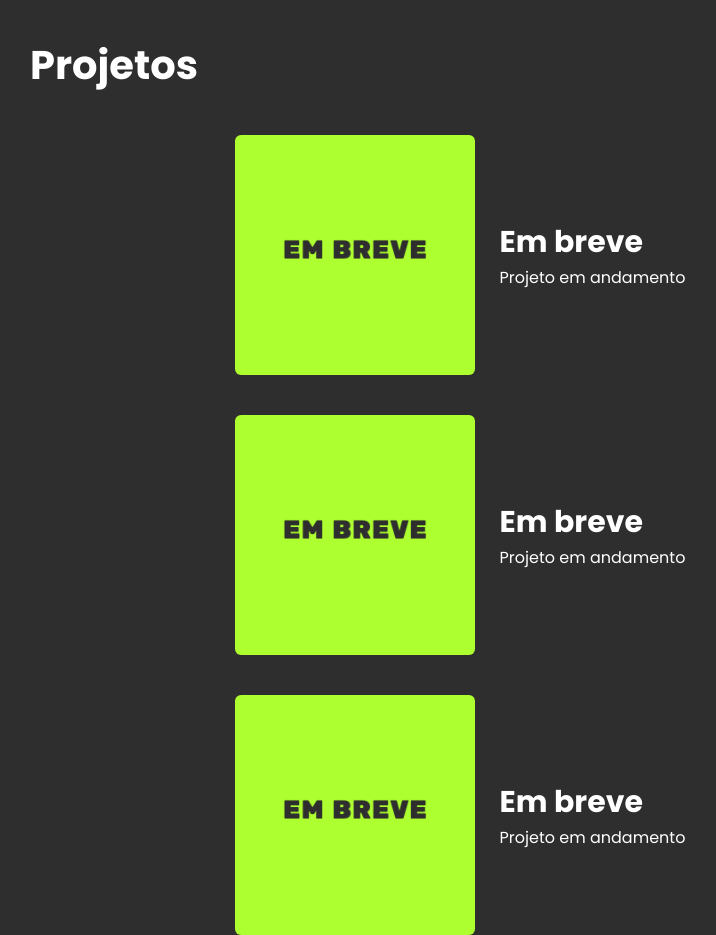
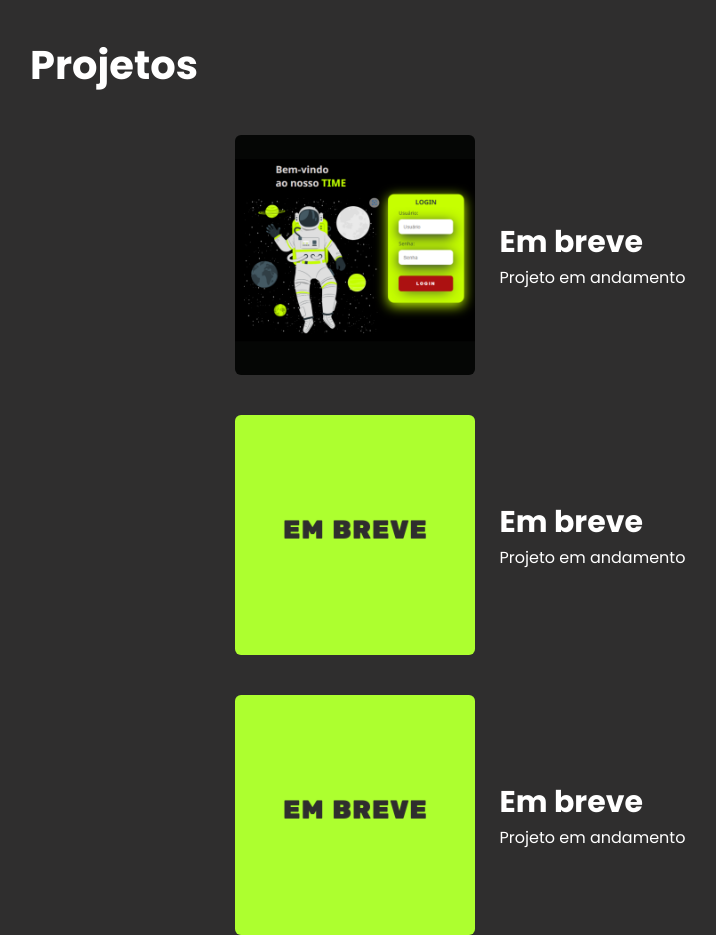
Before and after one commit to LuizzPiano/My-Portf-lio, a plain HTML site: page index.html in a window 1280 px wide. Shown: the part 800-1735 px from the top of the page, without its empty margins (180-896 px from the left). Drawn offline with Linux system fonts and the light colour scheme.

Commit message:
atualização

```diff
--- a/index.html
+++ b/index.html
@@ -40,7 +40,7 @@
         <h2>Projetos</h2>
         <div id="projetos" class="projetos itens-center">
             <img class="projeto-imagens"
-            src="./img/EM BREVE.png"/>
+            src="./img/pj01.png"/>
             <div>
                 <h3 class="projetos-titulo">Em breve</h3>
                 <p>Projeto em andamento</p>
```
